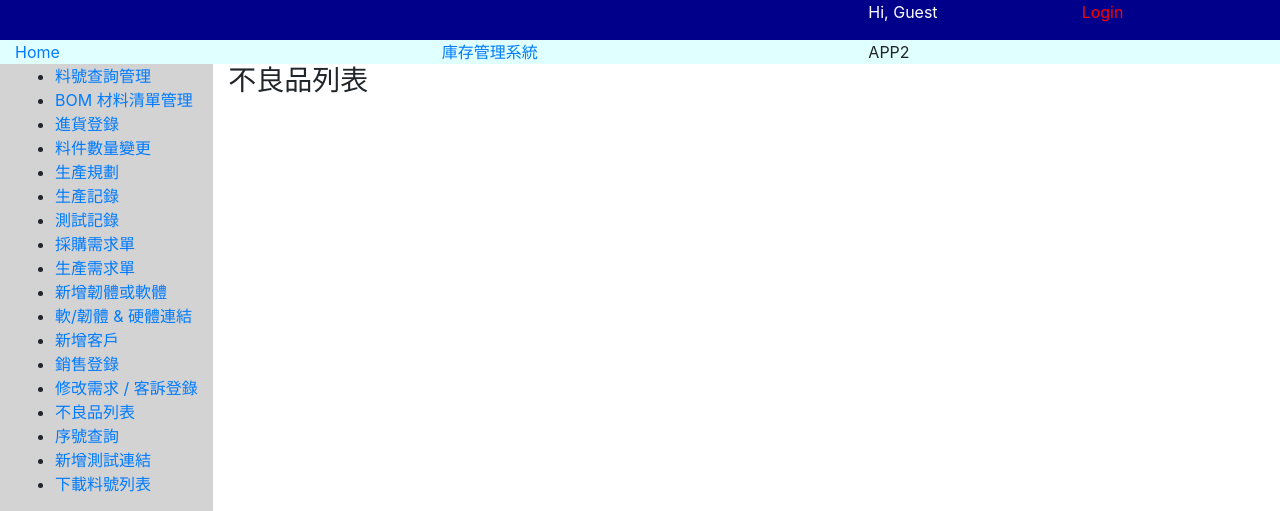
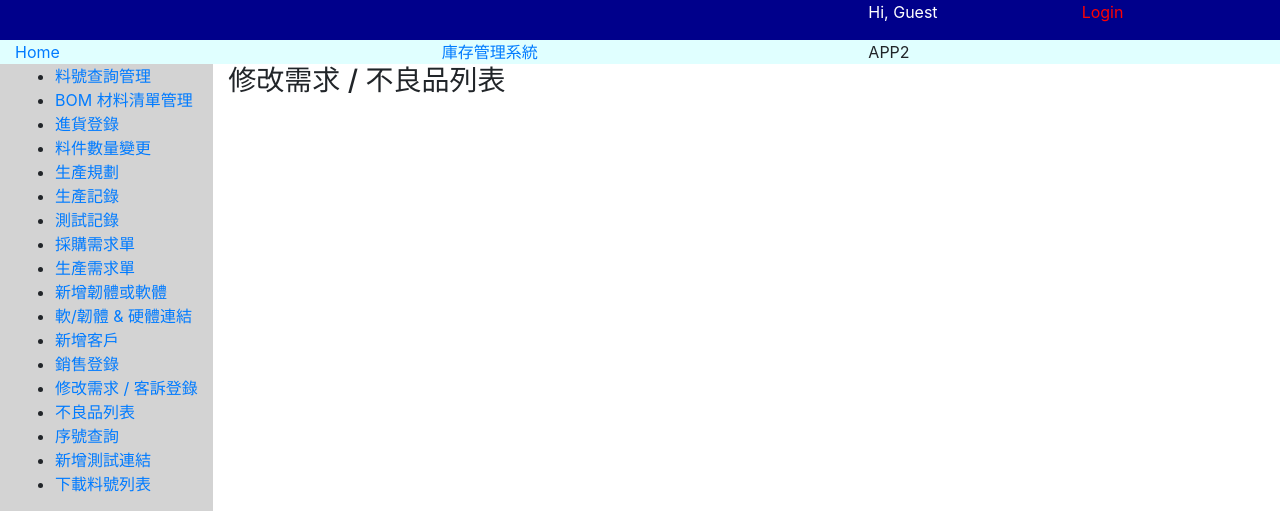
Before and after one commit to TinaHsing/qportal, a Django app: page /erp/ccnList/ in a window 1280 px wide. Shown: the top 511 px of the page. Run offline with Django 3.2, Linux system fonts and the light colour scheme; data that the repository does not hold is empty; some libraries are stand-ins or nearby versions.

Commit message:
update ui text

```diff
--- a/template/erp/ccnList.html
+++ b/template/erp/ccnList.html
@@ -1,7 +1,7 @@
 {% extends "base_generic.html" %}
 
 {% block content %}
-	<h3>不良品列表</h3>
+	<h3>修改需求 / 不良品列表</h3>
 
 	{% if pl %}
 
@@ -12,7 +12,7 @@
 			<td>產品序號</td>
 			<td>軟體 / 韌體版號</td>
 			<td>提出日期</td>
-			<td>不良狀況</td>
+			<td>修改需求 / 不良狀況</td>
 			<td>處理登錄</td>
 		</tr>
 	{% for part in pl %}
--- a/template/erp/closeCCN.html
+++ b/template/erp/closeCCN.html
@@ -2,7 +2,7 @@
 
 {% block content %}
 
-	<h3>不良品分析結案</h3>
+	<h3>修改需求 / 不良品分析結案</h3>
 	{% if part %}
 	<div>
 		<td>品名：</td>
```
